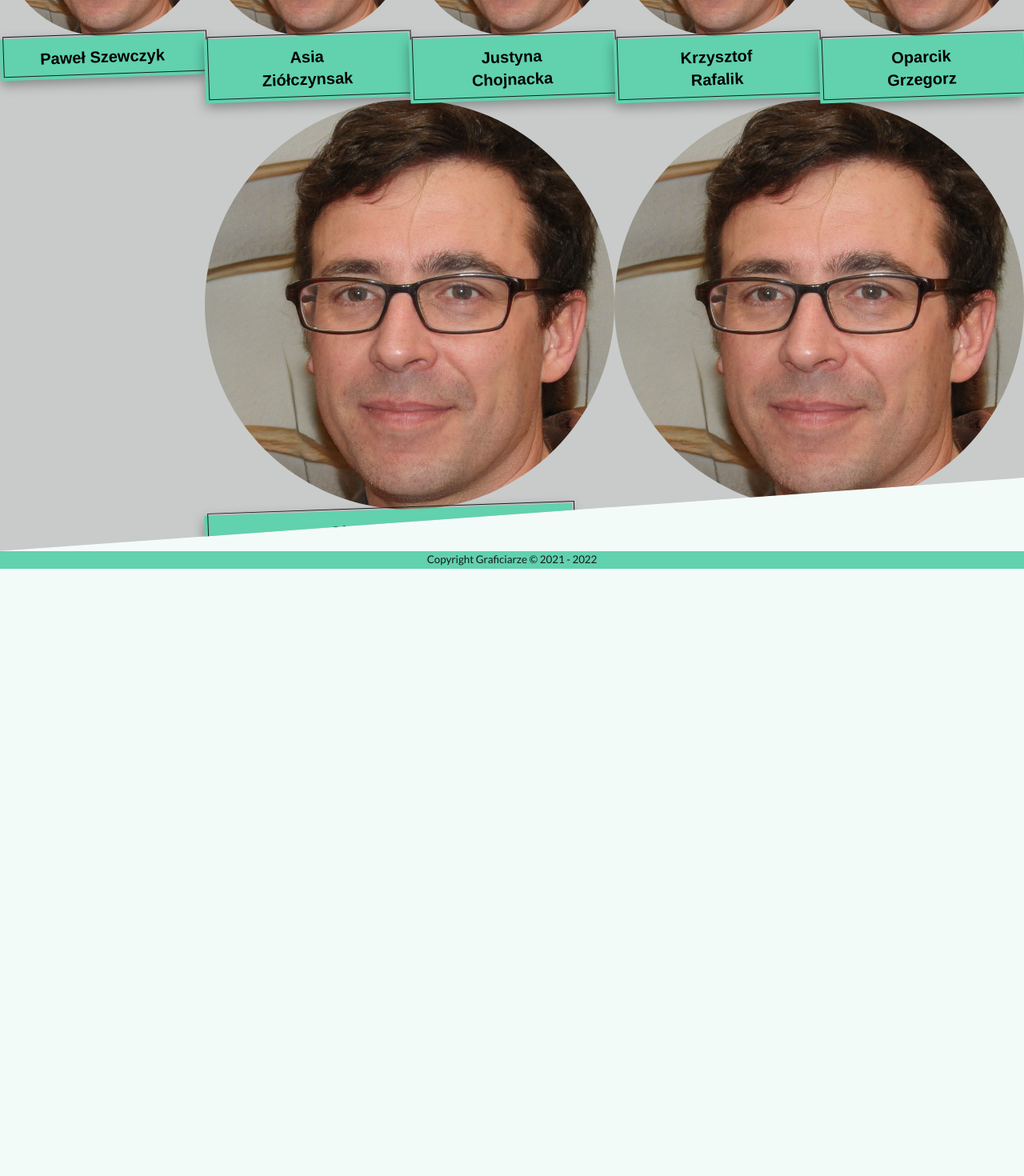
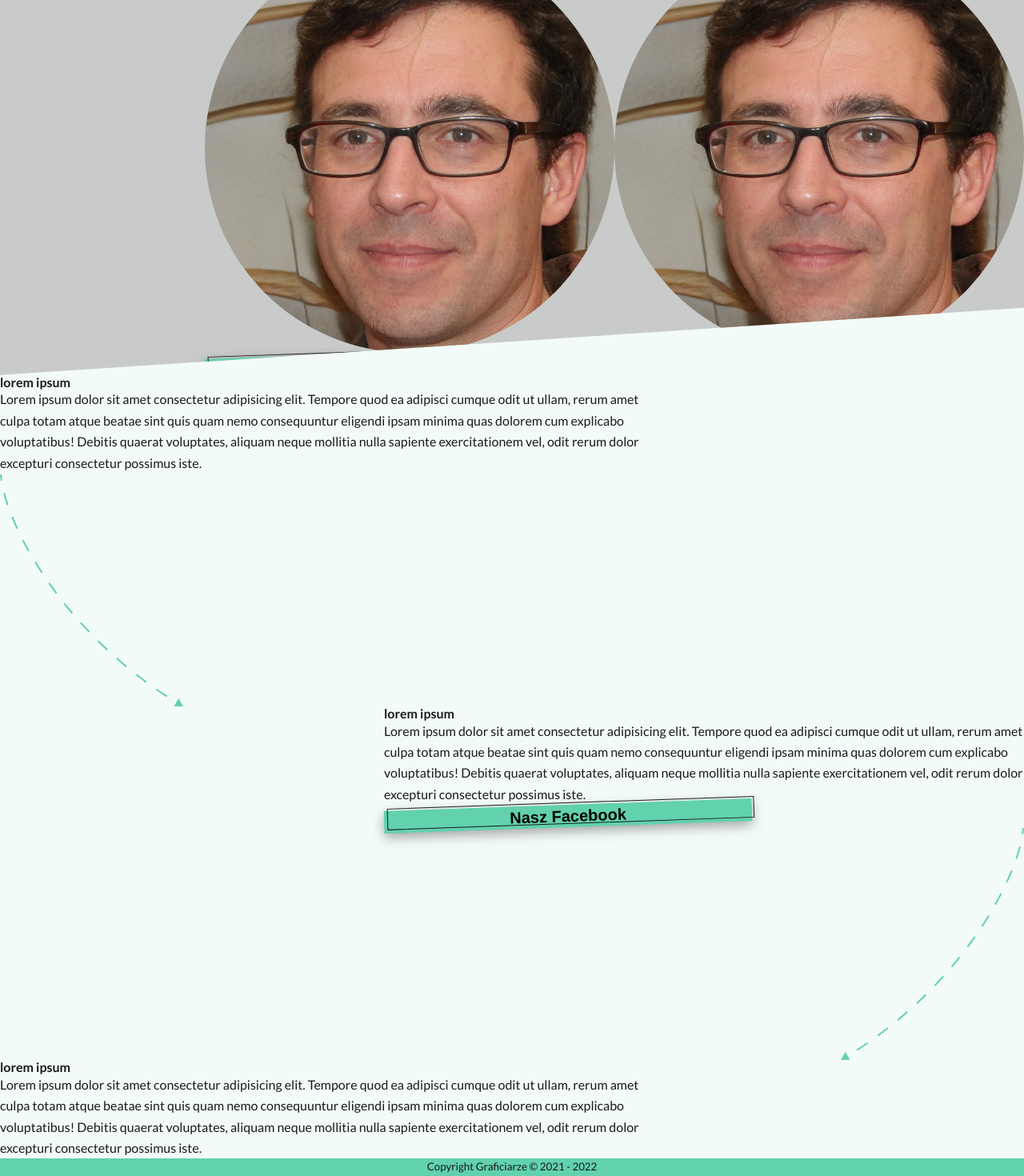
Before and after one commit to pasjonatprogramowania/Graficiarze, a Vue app: page / in a window 1280 px wide. Shown: the part 913-2383 px from the top of the page at 80% size. Before the commit the page ends 1624 px from the top, so only its background shows below. Built offline with nearby package versions, Linux system fonts and the light colour scheme.

Commit message:
add story section

```diff
--- a/src/components/About.vue
+++ b/src/components/About.vue
@@ -1,8 +1,8 @@
 <template>
-  <div class="margin-x--about">
+  <div class="margin-x">
     <div class="wrapper gap--sm">
       <div class="title-container--about gap--sm">
-        <div class="wrapper--title title-container--sm">
+        <TextField>
           <h2 class="h2">lorem ipsum</h2>
           <p class="text-about">
             Lorem ipsum dolor sit amet consectetur adipisicing elit. Tempore
@@ -12,7 +12,7 @@
             aliquam neque mollitia nulla sapiente exercitationem vel, odit rerum
             dolor excepturi consectetur possimus iste.
           </p>
-        </div>
+        </TextField>
         <div class="img--arrow-map">
           <img class="icon--lg" src="../icons/arrow-map.svg" alt="" />
         </div>
@@ -25,12 +25,11 @@
   </div>
 </template>
 <script lang='ts'>
+import TextField from "./TextField.vue";
 import { defineComponent } from "vue";
-export default defineComponent({});
+export default defineComponent({ components: { TextField } });
 </script>
 <style lang="sass">
-.text-about
-  max-width: 800px
 .icon--map
   margin-right: auto
   margin-left: auto
@@ -45,7 +44,4 @@ export default defineComponent({});
 .img--arrow-map
   display: flex
   justify-content: center
-.margin-x--about
-  margin-left: var(--size-fluid-4)
-  margin-right: var(--size-fluid-4)
 </style>
--- /dev/null
+++ b/src/components/Story.vue
@@ -0,0 +1,57 @@
+<template>
+  <div class="margin-x--lg">
+    <div class="column gap--sm">
+      <div class="column--start gap--sm">
+        <TextField>
+          <h2 class="h2">lorem ipsum</h2>
+          <p class="text-about">
+            Lorem ipsum dolor sit amet consectetur adipisicing elit. Tempore
+            quod ea adipisci cumque odit ut ullam, rerum amet culpa totam atque
+            beatae sint quis quam nemo consequuntur eligendi ipsam minima quas
+            dolorem cum explicabo voluptatibus! Debitis quaerat voluptates,
+            aliquam neque mollitia nulla sapiente exercitationem vel, odit rerum
+            dolor excepturi consectetur possimus iste.
+          </p>
+        </TextField>
+        <arrowRight />
+      </div>
+      <div class="column--end gap--sm">
+        <TextField>
+          <h2 class="h2">lorem ipsum</h2>
+          <p class="text-about">
+            Lorem ipsum dolor sit amet consectetur adipisicing elit. Tempore
+            quod ea adipisci cumque odit ut ullam, rerum amet culpa totam atque
+            beatae sint quis quam nemo consequuntur eligendi ipsam minima quas
+            dolorem cum explicabo voluptatibus! Debitis quaerat voluptates,
+            aliquam neque mollitia nulla sapiente exercitationem vel, odit rerum
+            dolor excepturi consectetur possimus iste.
+          </p>
+          <button class="btn btn--primary">Nasz Facebook</button>
+        </TextField>
+        <arrowLeft />
+      </div>
+      <div class="column--start gap--sm">
+        <TextField>
+          <h2 class="h2">lorem ipsum</h2>
+          <p class="text-about">
+            Lorem ipsum dolor sit amet consectetur adipisicing elit. Tempore
+            quod ea adipisci cumque odit ut ullam, rerum amet culpa totam atque
+            beatae sint quis quam nemo consequuntur eligendi ipsam minima quas
+            dolorem cum explicabo voluptatibus! Debitis quaerat voluptates,
+            aliquam neque mollitia nulla sapiente exercitationem vel, odit rerum
+            dolor excepturi consectetur possimus iste.
+          </p>
+        </TextField>
+      </div>
+    </div>
+  </div>
+</template>
+<script lang="ts">
+import arrowLeft from "../icons/arrow-story-left.svg";
+import arrowRight from "../icons/arrow-story-right.svg";
+import { defineComponent } from "vue";
+import TextField from "./TextField.vue";
+export default defineComponent({
+  components: { TextField, arrowLeft, arrowRight },
+});
+</script>
--- /dev/null
+++ b/src/components/TextField.vue
@@ -0,0 +1,8 @@
+<template>
+  <div class="wrapper--title title-container--sm"><slot /></div>
+</template>
+<script lang="ts">
+import { defineComponent } from "vue";
+
+export default defineComponent({});
+</script>
--- a/src/pages/Index.vue
+++ b/src/pages/Index.vue
@@ -1,17 +1,20 @@
 <template>
   <MainLayout>
     <About />
-    <Gallery /><Team />
+    <Gallery />
+    <Team />
+    <Story />
   </MainLayout>
 </template>
 <script lang="ts">
 import Team from "../components/Team.vue";
+import Story from "../components/Story.vue";
 import MainLayout from "../layouts/MainLayout.vue";
 import About from "../components/About.vue";
 import Gallery from "../components/Gallery.vue";
 import { defineComponent } from "vue";
 export default defineComponent({
-  components: { MainLayout, About, Gallery, Team },
+  components: { MainLayout, About, Gallery, Team, Story },
 });
 </script>
 <style lang="sass">
--- a/src/styles/utilitys.sass
+++ b/src/styles/utilitys.sass
@@ -3,39 +3,30 @@
   display: grid
   gap: var(--size-3)
   vertical-align: middle
-
-.text--white
-  color: hsl(var(--primary))
-
-.text--text
-  color: hsl(var(--text))
-
-.text--primary
-  color: hsl(var(--primary))
-
-.text--accect
-  color: hsl(var(--accect))
-
-.text--accent-lite
-  color: hsl(var(--accent-lite))
-
-.bg--white
-  background-color: hsl(var(--white))
-
-.bg--text
-  background-color: hsl(var(--text))
-
-.bg--primary
-  background-color: hsl(var(--primary))
-
-.bg--accent
-  background-color: hsl(var(--accect))
-
-.bg--gray
-  background-color: hsl(var(--gray))
-
-.bg--accent-lite
-  background-color: hsl(var(--accent-lite))
+.text
+  &--white
+    color: hsl(var(--primary))
+  &--text
+    color: hsl(var(--text))
+  &--primary
+    color: hsl(var(--primary))
+  &--accect
+    color: hsl(var(--accect))
+  &--accent-lite
+    color: hsl(var(--accent-lite))
+.bg
+  &--white
+    background-color: hsl(var(--white))
+  &--text
+    background-color: hsl(var(--text))
+  &--primary
+    background-color: hsl(var(--primary))
+  &--accent
+    background-color: hsl(var(--accect))
+  &--gray
+    background-color: hsl(var(--gray))
+  &--accent-lite
+    background-color: hsl(var(--accent-lite))
 
 .h1
   font-size: var(--font-size-fluid-3)
@@ -53,18 +44,18 @@
   line-height: 1.1
 .shadow
   box-shadow: var(--shadow-3)
-
+.text-about
+  max-width: 800px
 /* CSS */
 .btn
   border: 0 solid hsl(var(--white))
   box-sizing: border-box
   color: #000000
   display: flex
-  font-size: var(--font-size-1)
   font-weight: 700
   justify-content: center
   line-height: 1.75rem
-  padding: var(--size-2) var(--size-fluid-2)
+  padding: var(--size-2) var(--size-2)
   position: relative
   text-align: center
   text-decoration: none hsl(var(--text)) solid
@@ -94,41 +85,68 @@
     bottom: 2px
     left: 2px
 
+  &--primary
+    background-color: hsl(var(--primary))
+    box-shadow: rgba(0, 0, 0, 0.35) 0px 5px 15px
 @media (min-width: 768px)
   .btn
-    padding: .75rem 3rem
+    padding: var(--size-2) var(--size-4)
     font-size: 1.25rem
-
-.btn--primary
-  background-color: hsl(var(--primary))
-  box-shadow: rgba(0, 0, 0, 0.35) 0px 5px 15px
-
+.margin-x
+  margin-left: var(--size-fluid-4)
+  margin-right: var(--size-fluid-4)
+  &--lg
+    margin-left: var(--size-fluid-4)
+    margin-right: var(--size-fluid-4)
+    @media (min-width:900px)
+      margin-left: var(--size-fluid-9)
+      margin-right: var(--size-fluid-9)
 .wrapper
   display: flex
   justify-content: center
+  &--start
+    display: flex
+    align-content: center
+    flex-direction: column
+    justify-content: flex-start !important
+    align-items: flex-start
+
+  &--end
+    display: flex
+    flex-direction: column
+    justify-content: flex-end !important
+    align-items: flex-end
+
 .column
   display: flex
   flex-direction: column
-.icon--sm
-  width: var(--size-5)
+  &--start
+    display: flex
+    flex-direction: column
+    align-content: center
+    justify-content: flex-start !important
+    align-items: flex-start
 
-.icon--lg
-  width: var(--size-fluid-7)
+  &--end
+    display: flex
+    flex-direction: column
+    justify-content: flex-end !important
+    align-items: flex-end
+.icon
+  &--sm
+    width: var(--size-5)
+  &--lg
+    width: var(--size-fluid-7)
+
+.grid
+  display: grid
+.gap
+  gap: var(--size-fluid-8)
+  &--xs
+    gap: var(--size-fluid-2)
+  &--sm
+    gap: var(--size-fluid-4)
 
 @media (max-width: 1440px)
   .only-desktop
     display: none
-.grid
-  display: grid
-
-.gap--xs
-  gap: var(--size-fluid-2)
-.gap--sm
-  gap: var(--size-fluid-4)
-.gap
-  gap: var(--size-fluid-8)
-.p--md
-  padding: var(--size-10)
-.p-y--lg
-  padding-top: var(--size-12)
-  padding-bottom: var(--size-12)
```
Also changed, not shown: src/icons/arrow-story-left.svg (added), src/icons/arrow-story-right.svg (added).
